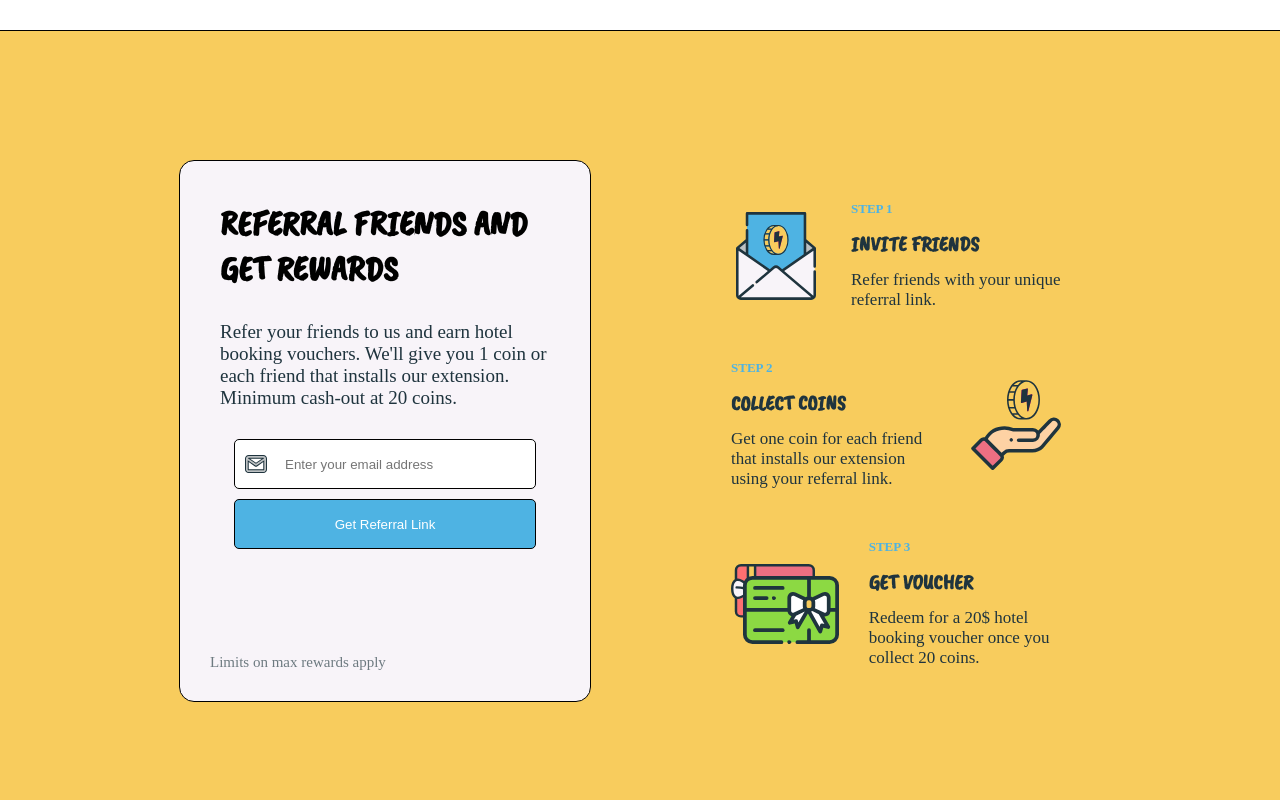
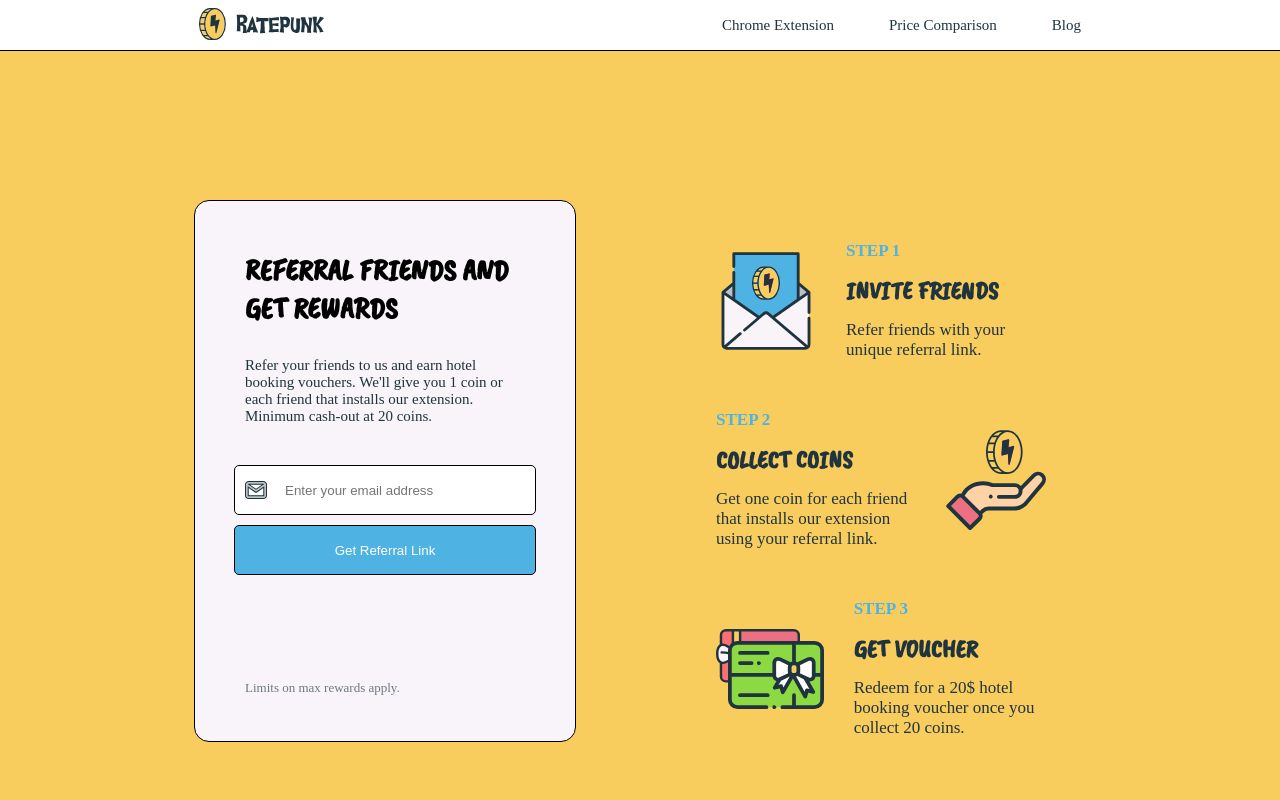
Before and after one commit to scarlatcristian/Landing-Page-RATEPUNK, a React (Vite) app: page / in a window 1280 px wide. Shown: the top 800 px of the page. Built offline with nearby package versions, Linux system fonts and the light colour scheme.

Commit message:
addes style for Header

```diff
--- a/src/components/Header.jsx
+++ b/src/components/Header.jsx
@@ -1,5 +1,23 @@
 const Header = () => {
-  return <header></header>;
+  return (
+    <header className="header">
+      <div className="header__icon">
+        <img src="./src/assets/logo.svg" alt="logo" />
+      </div>
+
+      <div className="header__links">
+        <a href="#" className="header__links--link">
+          Chrome Extension
+        </a>
+        <a href="#" className="header__links--link">
+          Price Comparison
+        </a>
+        <a href="#" className="header__links--link">
+          Blog
+        </a>
+      </div>
+    </header>
+  );
 };
 
 export default Header;
--- a/src/components/MainSectionForm.jsx
+++ b/src/components/MainSectionForm.jsx
@@ -3,14 +3,15 @@
 const MainSectionForm = () => {
   return (
     <form className="main-section__form">
+      <div className="main-section__form--container">
         <h1 className="main-section__form--headline headline">
           REFERRAL FRIENDS AND GET REWARDS
         </h1>
 
         <p className="main-section__form--text">
-        Refer your friends to us and earn hotel booking vouchers. We'll give you
-        1 coin or each friend that installs our extension. Minimum cash-out at
-        20 coins.
+          Refer your friends to us and earn hotel booking vouchers. We'll give
+          you 1 coin or each friend that installs our extension. Minimum
+          cash-out at 20 coins.
         </p>
 
         <div className="main-section__form--input-btn">
@@ -22,7 +23,10 @@ const MainSectionForm = () => {
           <button className="main-section__form--btn">Get Referral Link</button>
         </div>
 
-      <p className="main-section__form--limits">Limits on max rewards apply</p>
+        <p className="main-section__form--limits">
+          Limits on max rewards apply.
+        </p>
+      </div>
     </form>
   );
 };
--- a/src/sass/components/_FooterStore.scss
+++ b/src/sass/components/_FooterStore.scss
@@ -2,4 +2,5 @@
   background-color: #45565e;
   height: 6rem;
   width: 100vw;
+  border: 1px solid $color-black;
 }
--- a/src/sass/components/_Header.scss
+++ b/src/sass/components/_Header.scss
@@ -1,6 +1,32 @@
-header {
-  height: 3rem;
-  width: 100vw;
+.header {
   background-color: $color-white;
   border-bottom: 1px solid $color-black;
+
+  display: flex;
+  justify-content: space-around;
+  align-items: center;
+
+  height: 5rem;
+  width: 100vw;
+
+  &__links {
+    &--link {
+      color: $color-blue-dark;
+      font-size: 1.5rem;
+      text-decoration: none;
+      transition: color 0.1s ease;
+
+      &:not(:first-child) {
+        margin-left: 5.5rem;
+      }
+
+      &:visited {
+        color: $color-blue-dark;
+      }
+
+      &:hover {
+        color: $color-blue-light;
+      }
+    }
+  }
 }
--- a/src/sass/components/_Main.scss
+++ b/src/sass/components/_Main.scss
@@ -1,7 +1,8 @@
 .main-section {
   background-color: $color-yellow-light;
-  height: 100vh;
   display: flex;
   justify-content: center;
   align-items: center;
+  height: 100vh;
+  padding: 2rem;
 }
--- a/src/sass/components/_MainSectionForm.scss
+++ b/src/sass/components/_MainSectionForm.scss
@@ -6,18 +6,18 @@
     display: flex;
     flex-direction: column;
     align-items: center;
-    padding: 4rem;
+    justify-content: flex-start;
+    padding: 5rem;
     margin: 5rem;
-    width: 33rem;
-    height: 46rem;
-    position: relative;
+    width: 28rem;
+    height: 44rem;
 
     &--headline {
-      font-size: 3.5rem;
+      font-size: 3rem;
     }
 
     &--text {
-      font-size: 1.9rem;
+      font-size: 1.5rem;
       color: $color-blue-dark;
       margin-top: 3rem;
     }
@@ -27,7 +27,7 @@
       flex-direction: column;
       align-items: center;
       justify-content: center;
-      margin-top: 3rem;
+      margin-top: 4rem;
     }
 
     &--input {
@@ -38,7 +38,7 @@
       border: 1px solid $color-black;
       border-radius: 5px;
       height: 2.8rem;
-      width: 28rem;
+      width: 100%;
       padding: 1rem;
       text-indent: 4rem;
 
@@ -54,17 +54,14 @@
       border-radius: 5px;
       margin-top: 1rem;
       height: 2.8rem;
-      width: 28rem;
+      width: 100%;
       padding: 1rem;
     }
 
     &--limits {
-      position: absolute;
-      bottom: 0;
-      left: 0;
-      transform: translate(3rem, -3rem);
-      font-size: 1.5rem;
+      font-size: 1.3rem;
       color: $color-grey-dark;
+      margin-top: 10.5rem;
     }
   }
 }
--- a/src/sass/components/_MainSectionSteps.scss
+++ b/src/sass/components/_MainSectionSteps.scss
@@ -11,24 +11,15 @@
       justify-content: center;
       margin-bottom: 5rem;
 
-      &-step-1 {
-      }
-
-      &-step-2 {
-      }
-
-      &-step-3 {
-      }
-
       &--steps {
         color: $color-blue-light;
-        font-size: 1.3rem;
+        font-size: 1.7rem;
         margin-bottom: 1.4rem;
       }
 
       &--headline {
         color: $color-blue-dark;
-        font-size: 2.1rem;
+        font-size: 2.5rem;
         margin-bottom: 1.3rem;
       }
 
@@ -48,12 +39,12 @@
 }
 
 .invite {
-  height: 9rem;
+  height: 10rem;
   margin-right: 3rem;
 }
 
 .collect-coins {
-  height: 9rem;
+  height: 10rem;
   margin-left: 3rem;
 }
 
```
Lines whose indentation alone changed are shown as unchanged.
